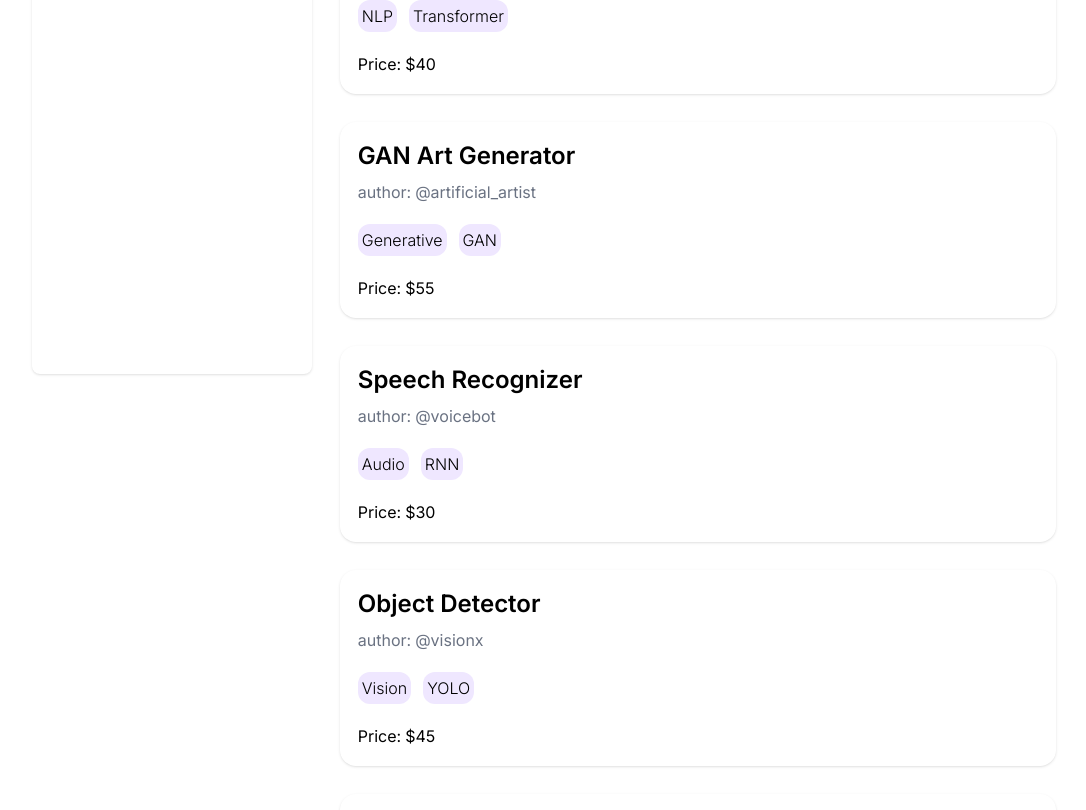
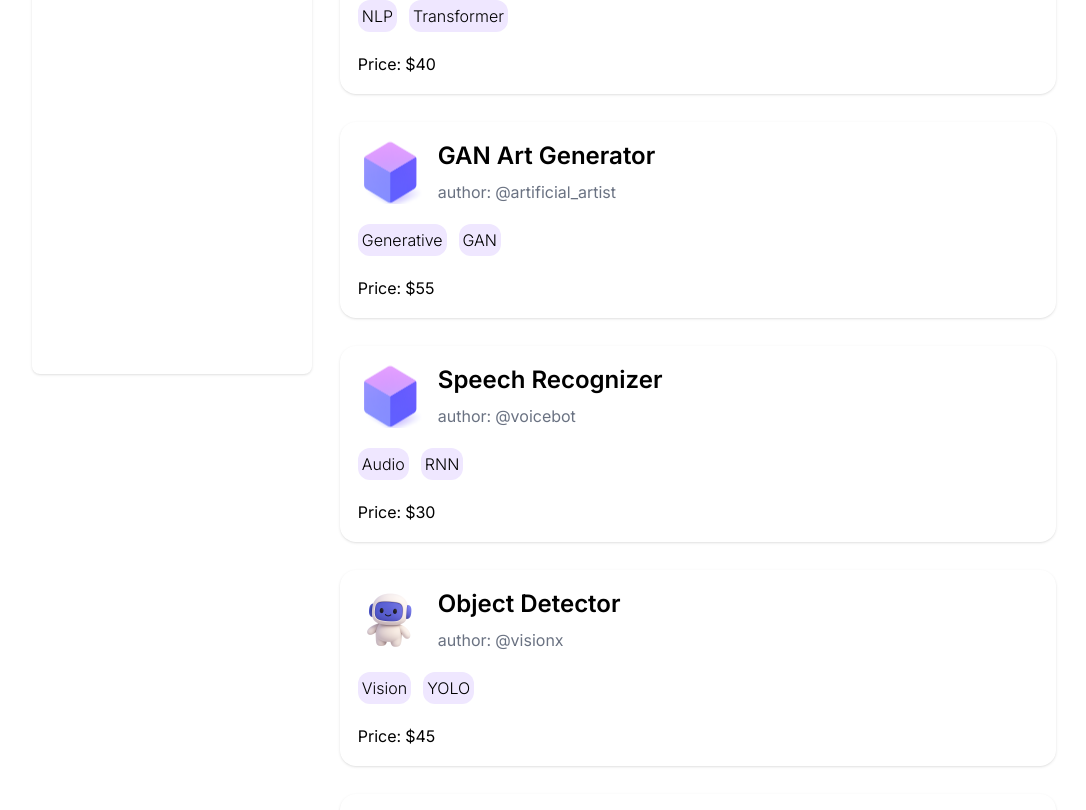
Before and after one commit to Dalaqa25/ModelFlow_nextJS, a Next.js app: page /modelsList in a window 1280 px wide. Shown: the part 630-1440 px from the top of the page, without its empty margins (96-1182 px from the left). Built offline with nearby package versions, Linux system fonts and the light colour scheme.

Commit message:
plans box image added

```diff
--- a/app/components/modelBox.jsx
+++ b/app/components/modelBox.jsx
@@ -1,21 +1,23 @@
 import modelData from 'app/modelsList/modeldata.js'
-import {Search} from "lucide-react";
 
 export default function modelBox() {
     return (
         <div className='flex gap-7 w-full'>
-            <div className='h-[700px] w-[400px] hidden md:block rounded-lg shadow'>
-            </div>
+            <div className='h-[700px] w-[400px] hidden md:block rounded-lg shadow'></div>
             <section className='flex flex-col gap-7 w-full'>
                 {modelData.map(model => (
                     <div key={model.id} className='shadow p-1 rounded-2xl overflow-hidden cursor-pointer hover:bg-gray-50 transition-all'>
                         <div className='p-3.5 flex flex-col gap-5'>
                             <div className='flex gap-4'>
+                                {model.image && (
+                                    <img src={model.image.src}
+                                    alt={model.image.alt}
+                                    className='w-16 h-16 rounded-lg object-cover' />
+                                )}
                                 <div className='flex flex-col gap-2'>
                                     <h2 className='text-2xl font-semibold'>{model.name}</h2>
                                     <span className='flex gap-1 text-gray-500'>
-                                     author: <p>{model.author}</p>
-                                </span>
+                                     author: <p>{model.author}</p></span>
                                 </div>
                             </div>
                             <div className='flex gap-3 flex-wrap'>
--- a/app/modelsList/modeldata.js
+++ b/app/modelsList/modeldata.js
@@ -4,105 +4,165 @@ const modelData = [
         name: "ImageNet dasdasdas",
         author: "@janedoe",
         tags: ["Vision", "CNN"],
-        price: 25
+        price: 25,
+        image: {
+            src: "logo.png",
+            alt: "ImageNet model preview"
+        }
     },
     {
         id: 2,
         name: "Text Summarizer",
         author: "@johndoe",
         tags: ["NLP", "Transformer"],
-        price: 40
+        price: 40,
+        image: {
+            src: "logo.png", // Replace with the actual default image path
+            alt: "Default model preview"
+        }
     },
     {
         id: 3,
         name: "GAN Art Generator",
         author: "@artificial_artist",
         tags: ["Generative", "GAN"],
-        price: 55
+        price: 55,
+        image: {
+            src: "logo.png",
+            alt: "Default model preview"
+        }
     },
     {
         id: 4,
         name: "Speech Recognizer",
         author: "@voicebot",
         tags: ["Audio", "RNN"],
-        price: 30
+        price: 30,
+        image: {
+            src: "logo.png",
+            alt: "Default model preview"
+        }
     },
     {
         id: 5,
         name: "Object Detector",
         author: "@visionx",
         tags: ["Vision", "YOLO"],
-        price: 45
+        price: 45,
+        image: {
+            src: "default-image.png",
+            alt: "Default model preview"
+        }
     },
     {
         id: 6,
         name: "Sentiment Analyzer",
         author: "@nlpguru",
         tags: ["NLP", "BERT"],
-        price: 20
+        price: 20,
+        image: {
+            src: "default-image.png",
+            alt: "Default model preview"
+        }
     },
     {
         id: 7,
         name: "Style Transfer",
         author: "@deeppainter",
         tags: ["Vision", "GAN"],
-        price: 35
+        price: 35,
+        image: {
+            src: "default-image.png",
+            alt: "Default model preview"
+        }
     },
     {
         id: 8,
         name: "Question Answering",
         author: "@askmeanything",
         tags: ["NLP", "Transformer"],
-        price: 50
+        price: 50,
+        image: {
+            src: "default-image.png",
+            alt: "Default model preview"
+        }
     },
     {
         id: 9,
         name: "Recommender System",
         author: "@suggestit",
         tags: ["Recommendation", "ML"],
-        price: 28
+        price: 28,
+        image: {
+            src: "default-image.png",
+            alt: "Default model preview"
+        }
     },
     {
         id: 10,
         name: "Time Series Forecaster",
         author: "@timetracker",
         tags: ["Forecasting", "LSTM"],
-        price: 38
+        price: 38,
+        image: {
+            src: "default-image.png",
+            alt: "Default model preview"
+        }
     },
     {
         id: 11,
         name: "Pose Estimator",
         author: "@motiontrack",
         tags: ["Vision", "Keypoints"],
-        price: 42
+        price: 42,
+        image: {
+            src: "default-image.png",
+            alt: "Default model preview"
+        }
     },
     {
         id: 12,
         name: "Language Detector",
         author: "@polyglotai",
         tags: ["NLP", "ML"],
-        price: 18
+        price: 18,
+        image: {
+            src: "default-image.png",
+            alt: "Default model preview"
+        }
     },
     {
         id: 13,
         name: "Face Recognizer",
         author: "@secureid",
         tags: ["Vision", "CNN"],
-        price: 60
+        price: 60,
+        image: {
+            src: "default-image.png",
+            alt: "Default model preview"
+        }
     },
     {
         id: 14,
         name: "Document Scanner",
         author: "@scandoc",
         tags: ["OCR", "Vision"],
-        price: 22
+        price: 22,
+        image: {
+            src: "default-image.png",
+            alt: "Default model preview"
+        }
     },
     {
         id: 15,
         name: "Code Generator",
         author: "@codemaster",
         tags: ["NLP", "LLM"],
-        price: 65
+        price: 65,
+        image: {
+            src: "default-image.png",
+            alt: "Default model preview"
+        }
     }
 ];
 
--- a/app/plans/page.jsx
+++ b/app/plans/page.jsx
@@ -10,7 +10,7 @@ export default function PlansPage() {
                 </div>
                 <PlansBox />
                 <div className='w-1/3 flex justify-center flex-col items-center border-gray-300 rounded-2xl border-1 m-auto mb-10 min-w-[200px]'>
-                    <img className='w-1/2 ' src='plansImg3.png' alt='plans image 1'/>
+                    <img className='w-1/2 ' src='default-image.png' alt='plans image 1'/>
                     <h1 className='text-2xl font-semibold'>Custom Plan</h1>
                     <button className='text-lg btn-primary text-white px-10 py-3 rounded-xl mt-3 mb-5 '>Contact us</button>
                 </div>
```
Also changed, not shown: public/default-image.png (renamed from public/plansImg3.png).
